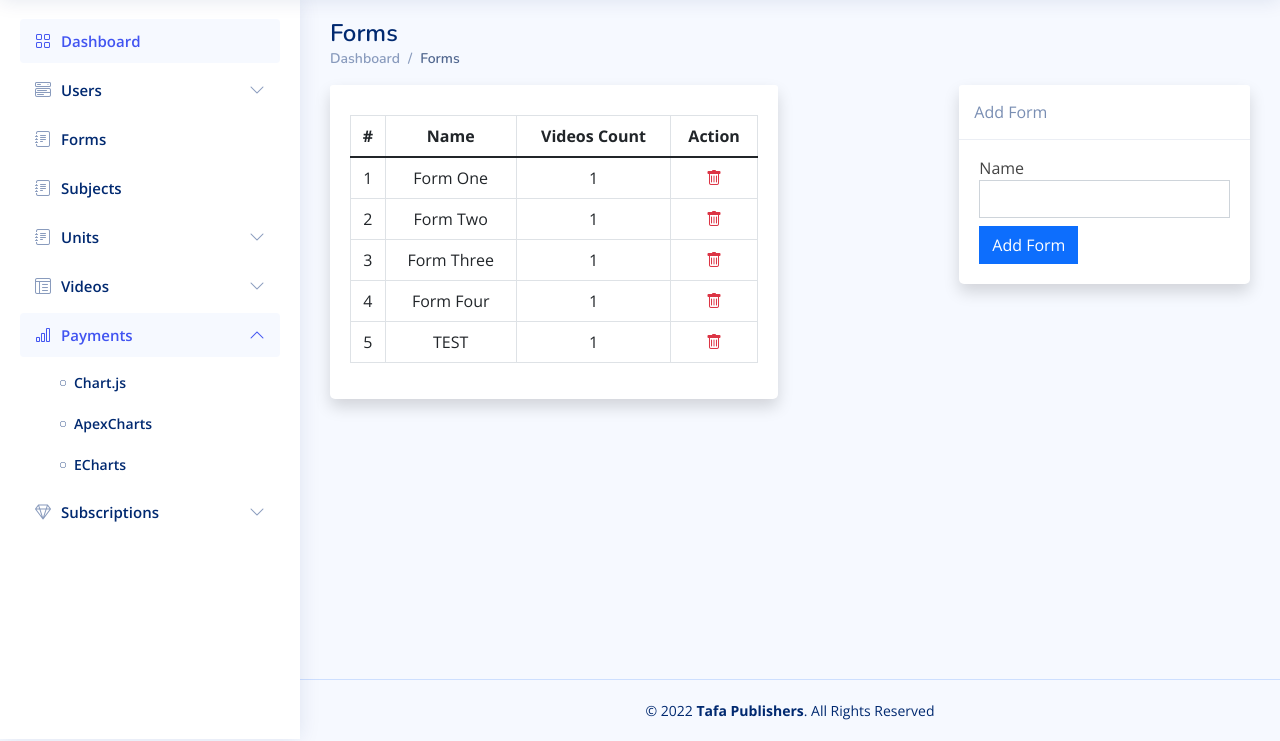
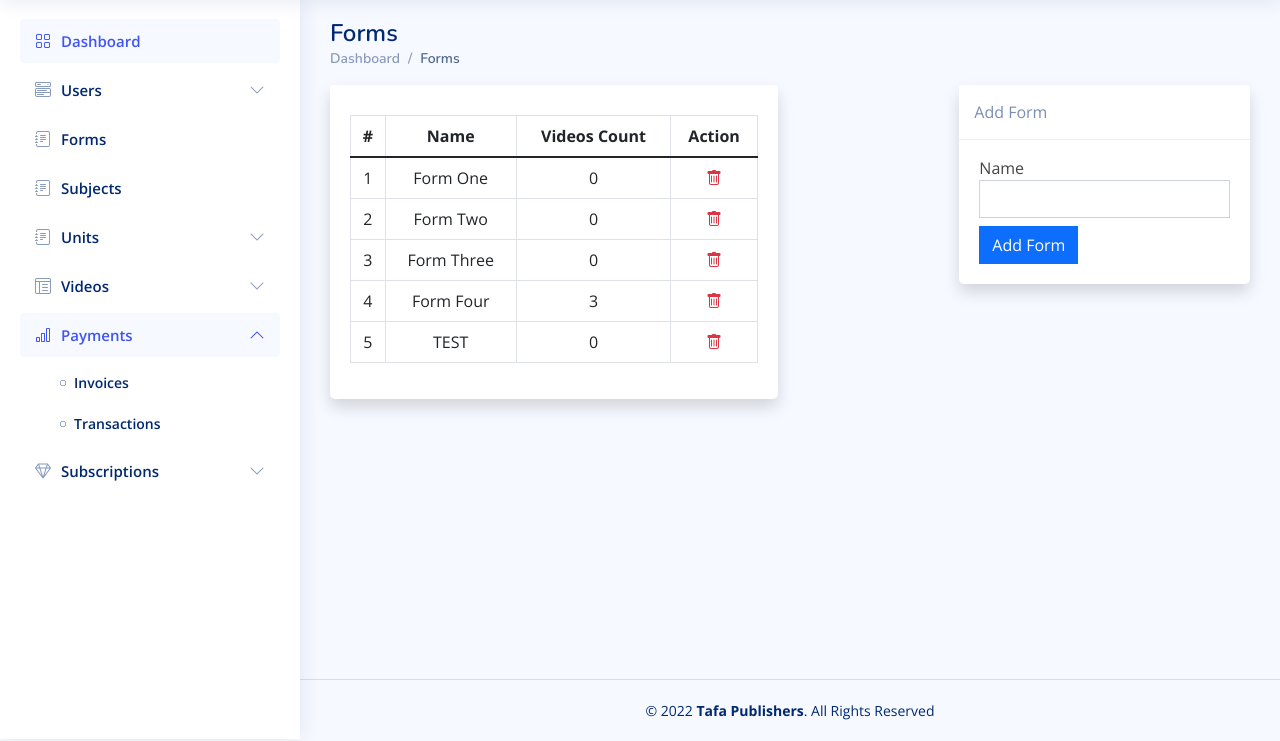
Before and after one commit to thaka-creations/elimu, a Django app: page /admin/forms in a window 1280 px wide, after a click on "Payments". Shown: the part 61-802 px from the top of the page. Run offline with Django 4.2, Linux system fonts and the light colour scheme; data comes from the database, SQL or seed files in the repository; parts of the project's set-up code (start-up, migrations or seed data) failed here and were passed over; some libraries are stand-ins or nearby versions.

Commit message:
admin updates

```diff
--- a/school/templatetags/tags.py
+++ b/school/templatetags/tags.py
@@ -1,5 +1,6 @@
 from django import template
 from datetime import datetime
+from school import models as school_models
 
 register = template.Library()
 
@@ -7,3 +8,13 @@ register = template.Library()
 @register.simple_tag(name="current_year")
 def current_year():
     return datetime.now().year
+
+
+@register.simple_tag(name="subject_video_count")
+def subject_video_count(subject):
+    return school_models.VideoModel.objects.filter(unit__subject=subject).count()
+
+
+@register.simple_tag(name="form_video_count")
+def form_video_count(inst):
+    return school_models.VideoModel.objects.filter(unit__form=inst).count()
--- a/staff/urls.py
+++ b/staff/urls.py
@@ -11,5 +11,7 @@ urlpatterns = [
     path("admin/subjects/add-subject", views.AddSubject.as_view()),
     path("admin/units", views.ListUnits.as_view()),
     path("admin/units/add-unit", views.AddUnit.as_view()),
-    path("admin/units/view", views.UnitDetailView.as_view())
+    path("admin/units/view", views.UnitDetailView.as_view()),
+    path("admin/payments/invoices", views.ListInvoices.as_view()),
+    path("admin/payments/transactions", views.ListTransactions.as_view())
 ]
--- a/staff/views.py
+++ b/staff/views.py
@@ -174,3 +174,15 @@ class UnitDetailView(View):
         amounts = payment_models.UnitAmount.objects.filter(unit=instance)
         context = {"unit": instance, "amounts": amounts}
         return render(request, self.template_name, context)
+
+
+class ListInvoices(ListView):
+    model = payment_models.Invoice
+    template_name = "admin/payments/invoices.html"
+    context_object_name = "invoices"
+
+
+class ListTransactions(ListView):
+    model = payment_models.Transaction
+    template_name = "admin/payments/transactions.html"
+    context_object_name = "transactions"
--- a/templates/admin/forms/index.html
+++ b/templates/admin/forms/index.html
@@ -1,4 +1,5 @@
 {% extends "admin/partials/theme.html" %}
+{% load tags %}
 
 {% block content %}
 
@@ -48,7 +49,7 @@
                                 {{inst.name}}
                             </td>
                             <td class="text-center">
-                                1
+                                {% form_video_count inst%}
                             </td>
                             <td class="text-center">
                                 <i class='bi bi-trash text-danger'></i>
--- a/templates/admin/partials/theme.html
+++ b/templates/admin/partials/theme.html
@@ -336,18 +336,13 @@
         </a>
         <ul id="charts-nav" class="nav-content collapse " data-bs-parent="#sidebar-nav">
           <li>
-            <a href="charts-chartjs.html">
-              <i class="bi bi-circle"></i><span>Chart.js</span>
+            <a href="/admin/payments/invoices">
+              <i class="bi bi-circle"></i><span>Invoices</span>
             </a>
           </li>
           <li>
-            <a href="charts-apexcharts.html">
-              <i class="bi bi-circle"></i><span>ApexCharts</span>
-            </a>
-          </li>
-          <li>
-            <a href="charts-echarts.html">
-              <i class="bi bi-circle"></i><span>ECharts</span>
+            <a href="/admin/payments/transactions">
+              <i class="bi bi-circle"></i><span>Transactions</span>
             </a>
           </li>
         </ul>
@@ -360,17 +355,12 @@
         <ul id="icons-nav" class="nav-content collapse " data-bs-parent="#sidebar-nav">
           <li>
             <a href="icons-bootstrap.html">
-              <i class="bi bi-circle"></i><span>Bootstrap Icons</span>
+              <i class="bi bi-circle"></i><span>Current Subscription</span>
             </a>
           </li>
           <li>
             <a href="icons-remix.html">
-              <i class="bi bi-circle"></i><span>Remix Icons</span>
-            </a>
-          </li>
-          <li>
-            <a href="icons-boxicons.html">
-              <i class="bi bi-circle"></i><span>Boxicons</span>
+              <i class="bi bi-circle"></i><span>Expired Subscription</span>
             </a>
           </li>
         </ul>
--- /dev/null
+++ b/templates/admin/payments/invoices.html
@@ -0,0 +1 @@
+{% extends "admin/partials/theme.html" %}
--- a/templates/admin/subjects/index.html
+++ b/templates/admin/subjects/index.html
@@ -1,4 +1,5 @@
 {% extends "admin/partials/theme.html" %}
+{% load tags %}
 
 {% block content %}
 <div class="pagetitle">
@@ -47,7 +48,7 @@
                                 {{subject.name}}
                             </td>
                             <td class="text-center">
-                                1
+                                {% subject_video_count subject %}
                             </td>
                             <td class="text-center">
                                 <i class='bi bi-trash text-danger'></i>
--- a/templates/admin/units/index.html
+++ b/templates/admin/units/index.html
@@ -64,7 +64,7 @@
                             {{unit.subject.name}}
                         </td>
                         <td class="text-center">
-                            1
+                            {{unit.videos.count}}
                         </td>
                         <td class="text-center">
                             <i class='bi bi-trash text-danger'></i>
```
Also changed, not shown: templates/admin/payments/transactions.html (added), templates/admin/subscriptions/index.html (added).
